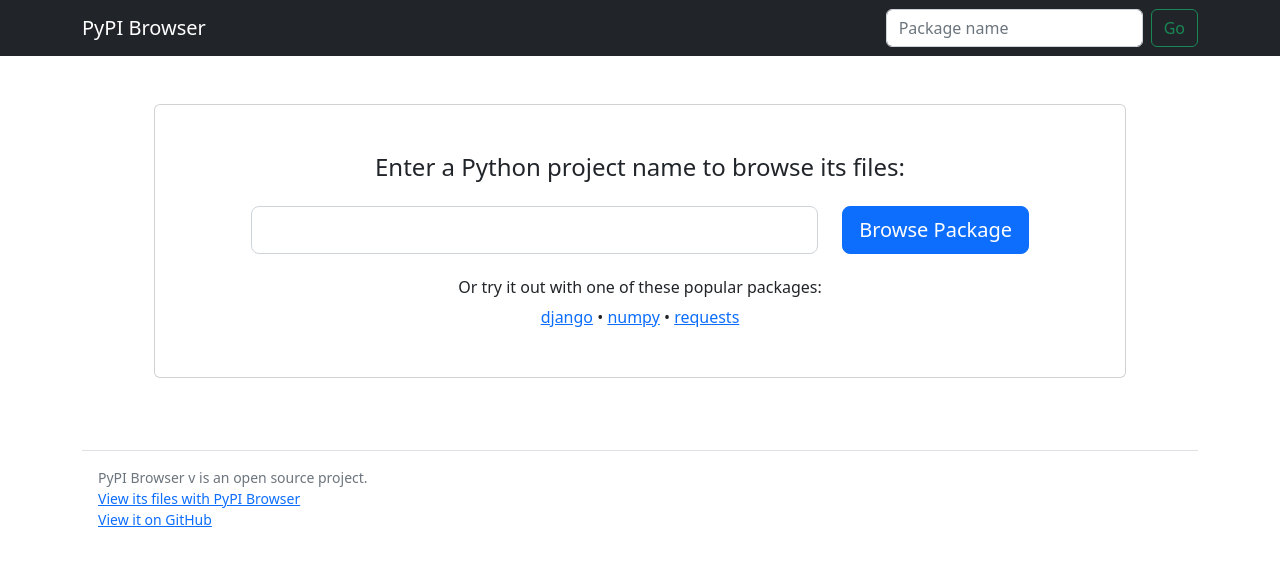
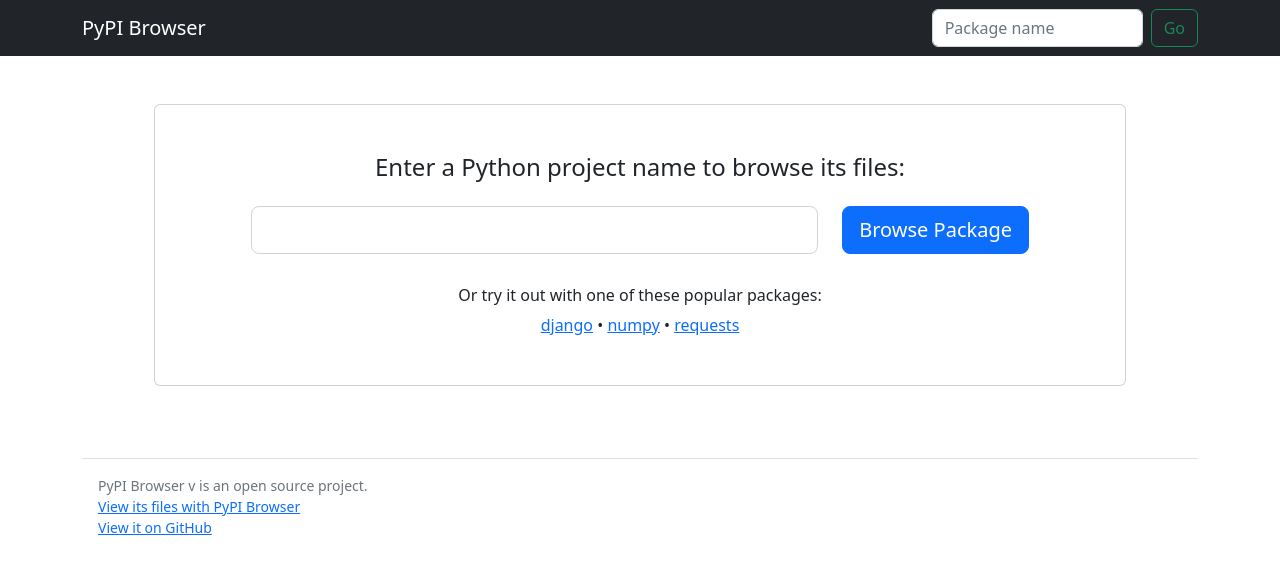
Before and after one commit to chriskuehl/pypi-browser, a Python web app: template pypi_browser/templates/home.html in a window 1280 px wide. Shown: the top 574 px of the page. Run offline with Jinja, Linux system fonts and the light colour scheme; the template is opened without the code that fills it, so the values that code supplies are empty.

Commit message:
Improve appearance on narrow screens

```diff
--- a/pypi_browser/templates/_base.html
+++ b/pypi_browser/templates/_base.html
@@ -20,6 +20,7 @@
                        type="text"
                        name="package"
                        placeholder="Package name"
+                       size="15"
                        value="{{selected_package_name}}"
                    />
                    <button class="btn btn-outline-success" type="submit">Go</button>
--- a/pypi_browser/templates/home.html
+++ b/pypi_browser/templates/home.html
@@ -4,16 +4,16 @@
 {% block title %}PyPI Browser{% endblock %}
 
 {% block content %}
-    <div class="px-4 py-4 my-4 mx-5">
+    <div class="px-4 py-4 my-4 mx-sm-5">
         <div class="card">
-            <div class="card-body text-center py-5 px-5">
+            <div class="card-body text-center py-5 px-sm-5 px-xs-2">
                 <h4 class="mb-4">Enter a Python project name to browse its files:</h4>
                 <form method="GET" action="{{url_for('search')}}">
                     <div class="row px-5 mb-4">
-                        <div class="col">
+                        <div class="col-sm mb-2">
                             <input type="text" name="package" class="form-control form-control-lg" />
                         </div>
-                        <div class="col-auto">
+                        <div class="col-sm-auto">
                             <button type="submit" class="btn btn-lg btn-primary">Browse Package</button>
                         </div>
                     </div>
--- a/pypi_browser/templates/package_file_archive_path.html
+++ b/pypi_browser/templates/package_file_archive_path.html
@@ -44,7 +44,7 @@
     {{macros.tarball_warning(package_is_tarball)}}
 
     <div class="row mb-6">
-        <div class="col col-sm-9">
+        <div class="col col-sm-9 col-12 mb-4 mb-sm-0">
             {% if cannot_render_error %}
                 <div class="card">
                     <div class="card-body text-center">
```
